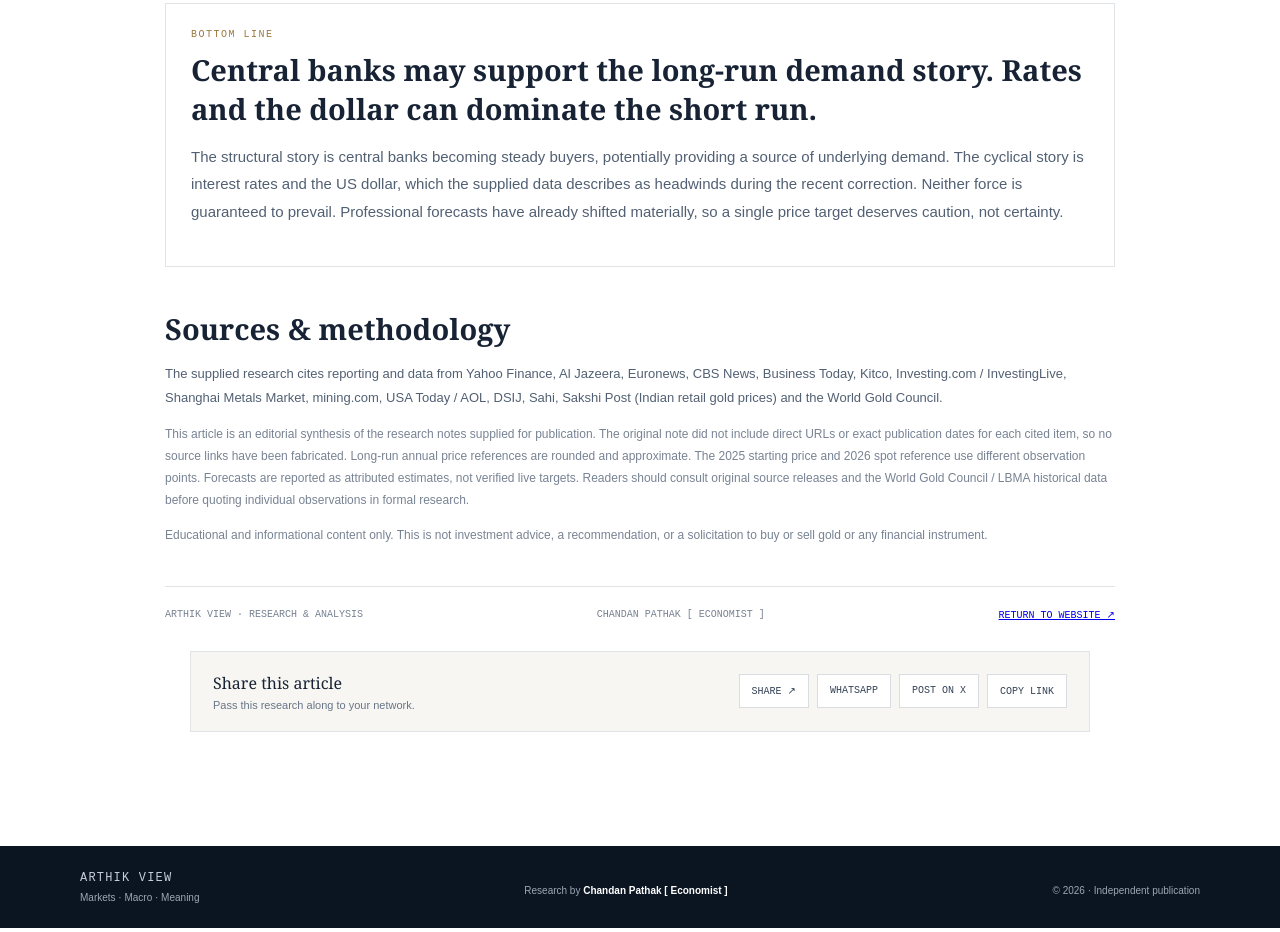
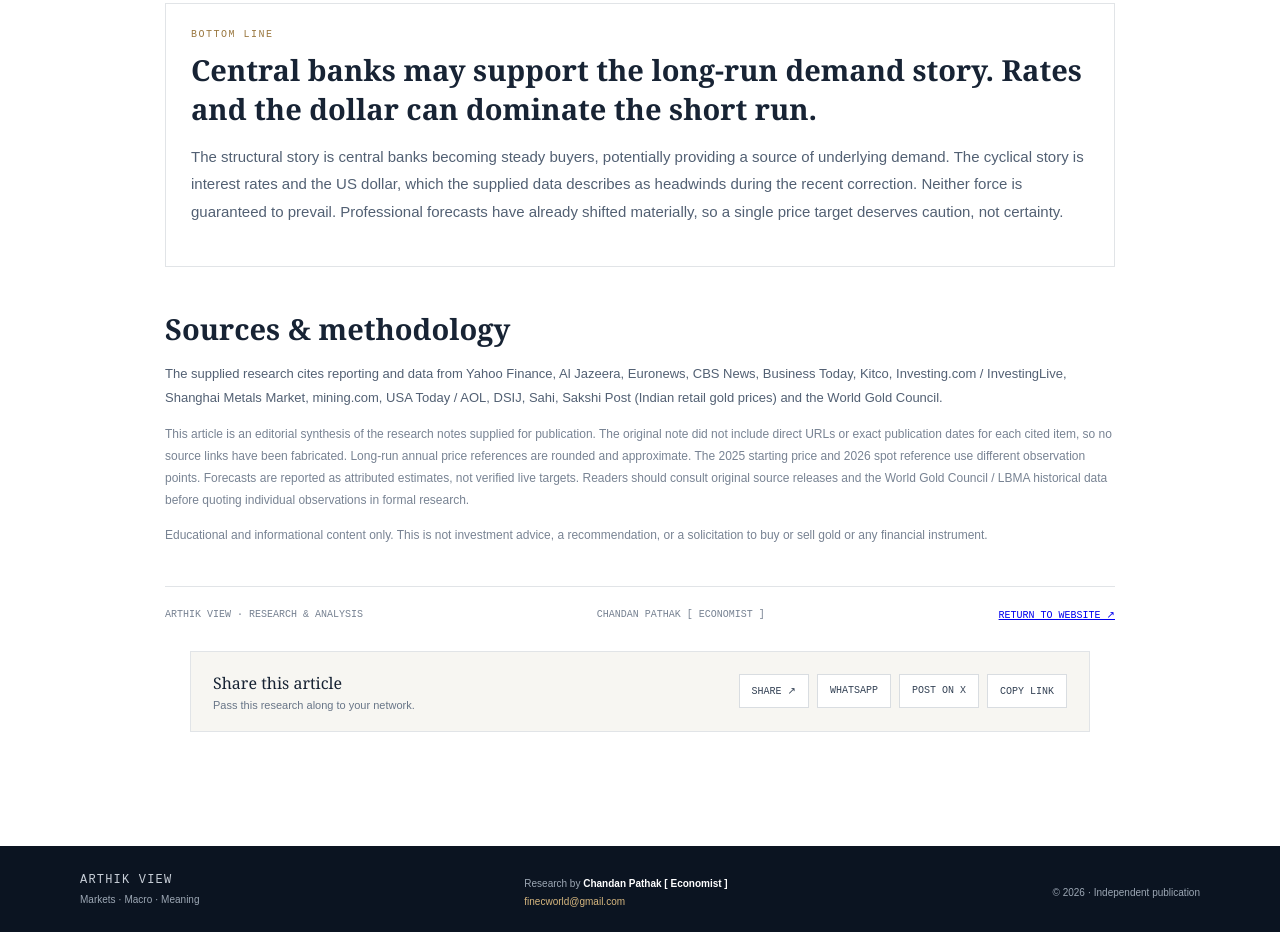
Before and after one commit to ArthikView/daily-market-brief, a plain HTML site: page research/gold-boom-correction-outlook.html in a window 1280 px wide. Shown: the part 3844-4776 px from the top of the page. Drawn offline with Linux system fonts and the light colour scheme.

Commit message:
Add editorial contact email to article footer

```diff
--- a/research/gold-boom-correction-outlook.html
+++ b/research/gold-boom-correction-outlook.html
@@ -80,5 +80,5 @@
 <div class="share-strip"><div class="share-copy"><strong>Share this article</strong><span>Pass this research along to your network.</span></div><div class="share-actions"><button type="button" class="native-share">SHARE ↗</button><a class="wa-share" target="_blank" rel="noopener">WHATSAPP</a><a class="x-share" target="_blank" rel="noopener">POST ON X</a><button type="button" class="copy-share">COPY LINK</button></div></div><script>
 (()=>{const url=window.location.href;const title=document.title;const wa=document.querySelector('.wa-share');const x=document.querySelector('.x-share');wa.href='https://api.whatsapp.com/send?text='+encodeURIComponent(title+' '+url);x.href='https://twitter.com/intent/tweet?text='+encodeURIComponent(title)+'&url='+encodeURIComponent(url);document.querySelector('.native-share').addEventListener('click',async()=>{if(navigator.share){try{await navigator.share({title,text:title,url})}catch(e){}}else{try{await navigator.clipboard.writeText(url);alert('Article link copied.')}catch(e){window.prompt('Copy this article link:',url)}}});document.querySelector('.copy-share').addEventListener('click',async()=>{try{await navigator.clipboard.writeText(url);alert('Article link copied.')}catch(e){window.prompt('Copy this article link:',url)}})})();
 </script></main>
-<footer><div class="wrap footer-inner"><div><strong>ARTHIK VIEW</strong><span>Markets · Macro · Meaning</span></div><div class="footer-author">Research by <strong>Chandan Pathak [ Economist ]</strong></div><div class="copyright">© 2026 · Independent publication</div></div></footer>
+<footer><div class="wrap footer-inner"><div><strong>ARTHIK VIEW</strong><span>Markets · Macro · Meaning</span></div><div class="footer-author">Research by <strong>Chandan Pathak [ Economist ]</strong><a href="mailto:finecworld@gmail.com">finecworld@gmail.com</a></div><div class="copyright">© 2026 · Independent publication</div></div></footer>
 </body></html>
```
